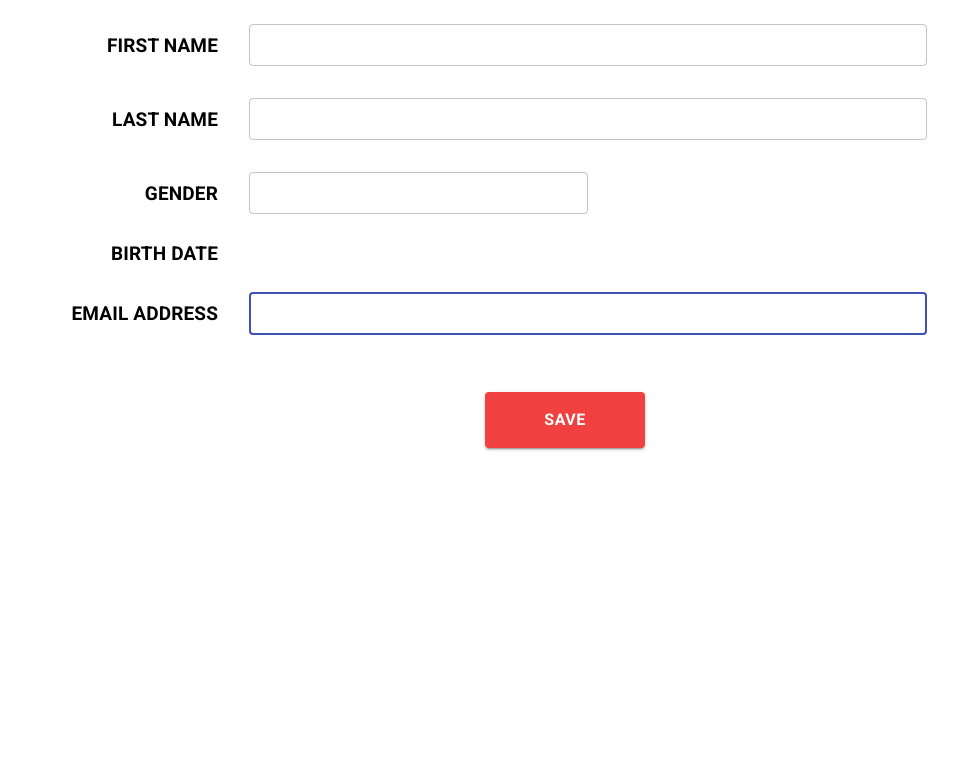
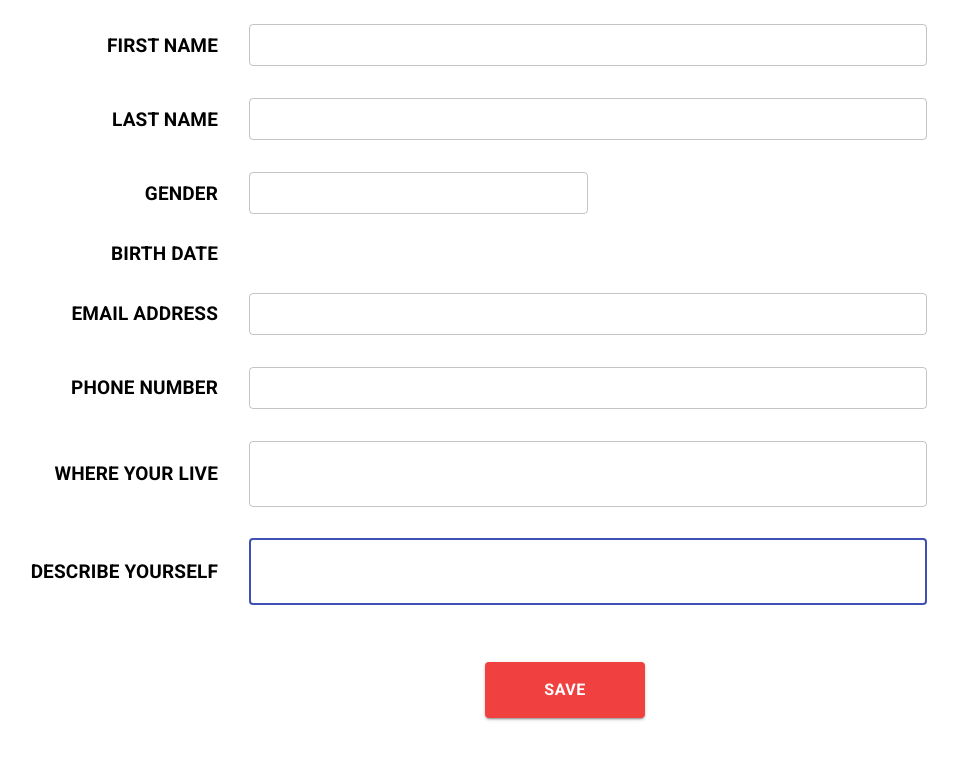
Before and after one commit to hatchways/team-samosa, a React (Create React App) app in the folder client/: page /login in a window 1280 px wide. Shown: the top 760 px of the page, without its empty margins (75-1033 px from the left). Built offline with nearby package versions, Linux system fonts and the light colour scheme.

Commit message:
Update EditProfile.tsx

```diff
--- a/client/src/pages/Profile/EditProfile/EditProfile.tsx
+++ b/client/src/pages/Profile/EditProfile/EditProfile.tsx
@@ -11,7 +11,6 @@ import Grid from '@material-ui/core/Grid';
 import DatePicker from '@mui/lab/DatePicker';
 import AdapterDateFns from '@mui/lab/AdapterDateFns';
 import LocalizationProvider from '@mui/lab/LocalizationProvider';
-//import DatePicker from '@material-ui/lab/DatePicker';
 interface Props {
   handleSubmit: (
     {
@@ -69,9 +68,7 @@ export default function Login({ handleSubmit }: Props): JSX.Element {
         firstName: Yup.string().required('FirstName is required'),
         lastName: Yup.string().required('LastName is required'),
         gender: Yup.string(),
-        birthDate: Yup.date().default(function () {
-          return new Date();
-        }),
+        birthDate: Yup.date().nullable(),
         email: Yup.string().required('email is required').email('email is not valid'),
         phoneNum: Yup.string().required('phone number is required'),
         address: Yup.string(),
@@ -79,7 +76,7 @@ export default function Login({ handleSubmit }: Props): JSX.Element {
       })}
       onSubmit={handleSubmit}
     >
-      {({ handleSubmit, handleChange, values, touched, errors, isSubmitting }) => (
+      {({ handleSubmit, handleChange, values, touched, errors, isSubmitting, setFieldValue }) => (
         <form onSubmit={handleSubmit} className={classes.form} noValidate>
           <Grid container alignItems="center" spacing={2}>
             <Grid item xs={12} sm={3}>
@@ -169,7 +166,7 @@ export default function Login({ handleSubmit }: Props): JSX.Element {
               <LocalizationProvider dateAdapter={AdapterDateFns}>
                 <DatePicker
                   value={values.birthDate}
-                  onChange={handleChange}
+                  onChange={(val) => setFieldValue('birthDate', val)}
                   renderInput={(params) => <Text {...params} />}
                 />
               </LocalizationProvider>
@@ -201,6 +198,84 @@ export default function Login({ handleSubmit }: Props): JSX.Element {
               />
             </Grid>
           </Grid>
+          <Grid container alignItems="center" spacing={2}>
+            <Grid item xs={12} sm={3}>
+              <Typography variant="body1" align="right">
+                <label className={classes.label}>PHONE NUMBER </label>
+              </Typography>
+            </Grid>
+            <Grid item xs={12} sm={8}>
+              <TextField
+                id="phoneNum"
+                //fullWidth
+                margin="normal"
+                InputProps={{
+                  classes: { input: classes.inputs },
+                }}
+                style={{ width: '80%' }}
+                variant="outlined"
+                name="phoneNum"
+                autoComplete="phoneNum"
+                autoFocus
+                helperText={touched.phoneNum ? errors.phoneNum : ''}
+                error={touched.phoneNum && Boolean(errors.phoneNum)}
+                value={values.phoneNum}
+                onChange={handleChange}
+              />
+            </Grid>
+          </Grid>
+          <Grid container alignItems="center" spacing={2}>
+            <Grid item xs={12} sm={3}>
+              <Typography variant="body1" align="right">
+                <label className={classes.label}>WHERE YOUR LIVE </label>
+              </Typography>
+            </Grid>
+            <Grid item xs={12} sm={8}>
+              <TextField
+                id="address"
+                multiline
+                margin="normal"
+                InputProps={{
+                  classes: { input: classes.inputs },
+                }}
+                style={{ width: '80%' }}
+                variant="outlined"
+                name="address"
+                autoComplete="address"
+                autoFocus
+                helperText={touched.address ? errors.address : ''}
+                error={touched.email && Boolean(errors.address)}
+                value={values.address}
+                onChange={handleChange}
+              />
+            </Grid>
+          </Grid>
+          <Grid container alignItems="center" spacing={2}>
+            <Grid item xs={12} sm={3}>
+              <Typography variant="body1" align="right">
+                <label className={classes.label}>DESCRIBE YOURSELF </label>
+              </Typography>
+            </Grid>
+            <Grid item xs={12} sm={8}>
+              <TextField
+                id="description"
+                multiline
+                margin="normal"
+                InputProps={{
+                  classes: { input: classes.inputs },
+                }}
+                style={{ width: '80%' }}
+                variant="outlined"
+                name="description"
+                autoComplete="description"
+                autoFocus
+                helperText={touched.description ? errors.description : ''}
+                error={touched.email && Boolean(errors.description)}
+                value={values.description}
+                onChange={handleChange}
+              />
+            </Grid>
+          </Grid>
           <Box textAlign="center">
             <Button type="submit" size="large" variant="contained" color="primary" className={classes.submit}>
               {isSubmitting ? <CircularProgress style={{ color: 'white' }} /> : 'Save'}
```
